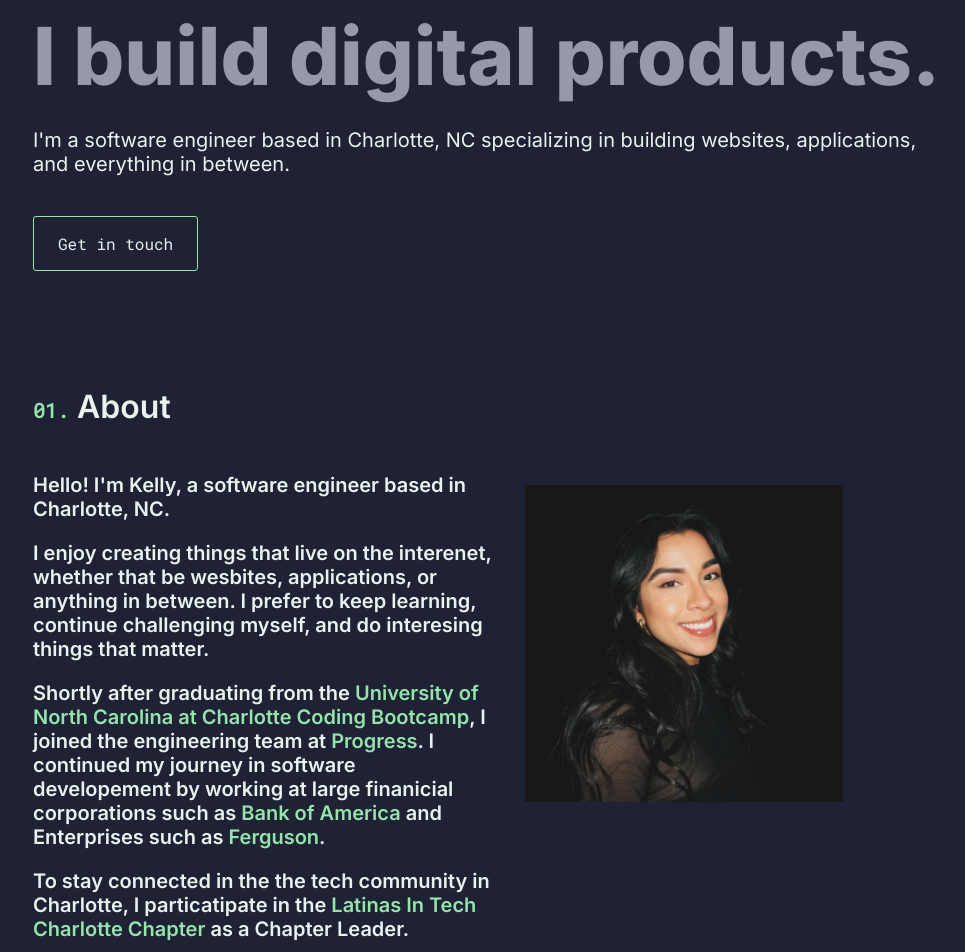
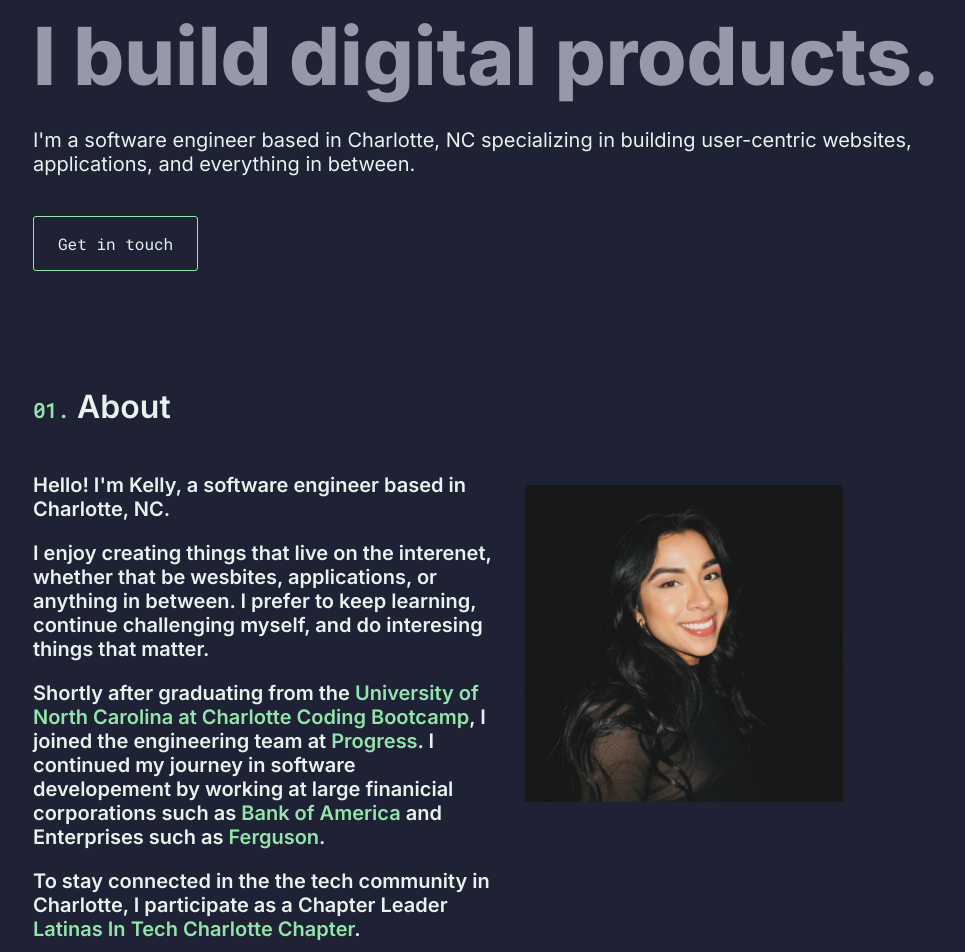
Before and after one commit to kvrivas854/kvrivas854.github.io, a Next.js app: page / in a window 1280 px wide. Shown: the part 420-1372 px from the top of the page, without its empty margins (147-1112 px from the left). Built offline with nearby package versions, Linux system fonts and the light colour scheme.

Commit message:
final bug fixes

```diff
--- a/src/app/components/about/page.tsx
+++ b/src/app/components/about/page.tsx
@@ -21,9 +21,9 @@ export default function About() {
             <span>.</span>
           </p>
           <p className="text-lg green-light semi-bold">
-            <span>To stay connected in the the tech community in Charlotte, I particatipate in the</span>
+            <span>To stay connected in the the tech community in Charlotte, I participate as a Chapter Leader</span>
             <span className="green-base"> Latinas In Tech Charlotte Chapter</span>
-            <span> as a Chapter Leader.</span>
+            <span>.</span>
           </p>
           <p className="text-lg green-light semi-bold">Here are a few technologies I&apos;ve been working with recently:</p>
           <div className="flex green-light">
--- a/src/app/components/experience/page.tsx
+++ b/src/app/components/experience/page.tsx
@@ -29,7 +29,7 @@ export default function Experience() {
                                 <svg className="icon" xmlns="http://www.w3.org/2000/svg" width="10" height="10" fill="none" viewBox="0 0 10 10">
                                     <path stroke="#93E5AB" d="M9.5 9.5H1.207L9.5 1.207V9.5z" />
                                 </svg>
-                                Collaborated with stakeholders to define system requirements and clarify objectives
+                                Collaborated with stakeholders to define system requirements and clarify objectives.
                             </p>
                             <p className="text-md list-item green-light">
                                 <svg className="icon" xmlns="http://www.w3.org/2000/svg" width="10" height="10" fill="none" viewBox="0 0 10 10">
--- a/src/app/components/home/page.tsx
+++ b/src/app/components/home/page.tsx
@@ -12,9 +12,9 @@ export default function Home() {
             </div>
             <div className="text-4xl extra-bold green-light spacing">Kelly Rivas</div>
             <p className="text-4xl extra-bold gray spacing">I build digital products.</p>
-            <p className="text-lg green-light description-spacing">I&apos;m a software engineer based in Charlotte, NC specializing in building websites, applications, and everything in between.</p>
+            <p className="text-lg green-light description-spacing">I&apos;m a software engineer based in Charlotte, NC specializing in building user-centric websites, applications, and everything in between.</p>
             <button className="spacing text-md green-base hover green-button roboto">
-                <Link className={`link ${pathname === '/contact' ? 'nav-link active' : 'nav-link'}`} href="/contact">Get in touch</Link>
+                <Link className={`link ${pathname === '/contact' ? 'nav-link active' : 'nav-link'}`} href="https://www.linkedin.com/in/kelly-rivas-37896a76/">Get in touch</Link>
             </button>
         </div>
     )
```
